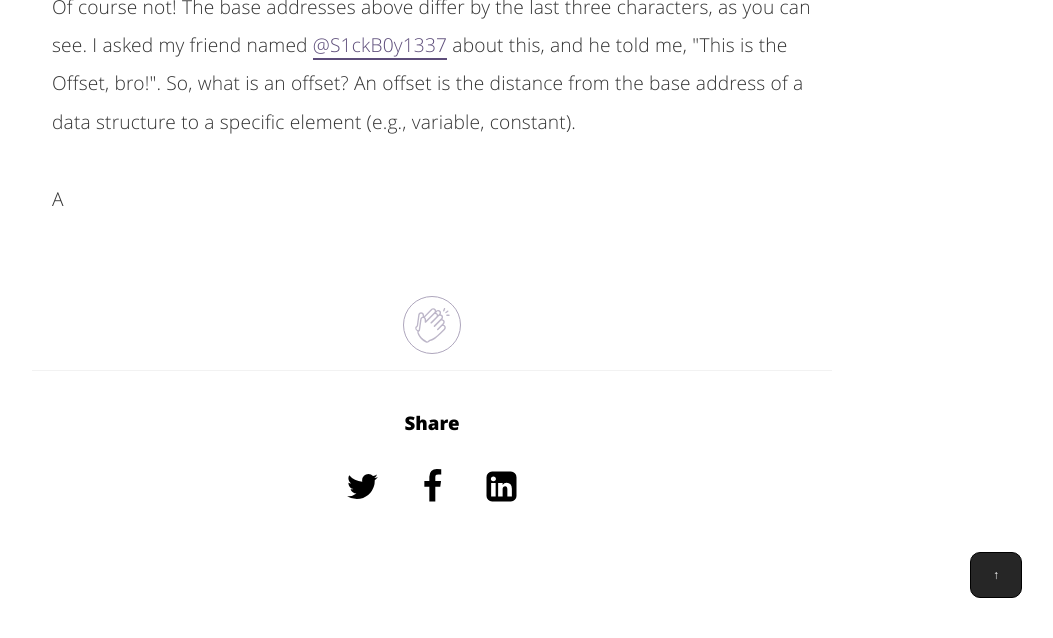
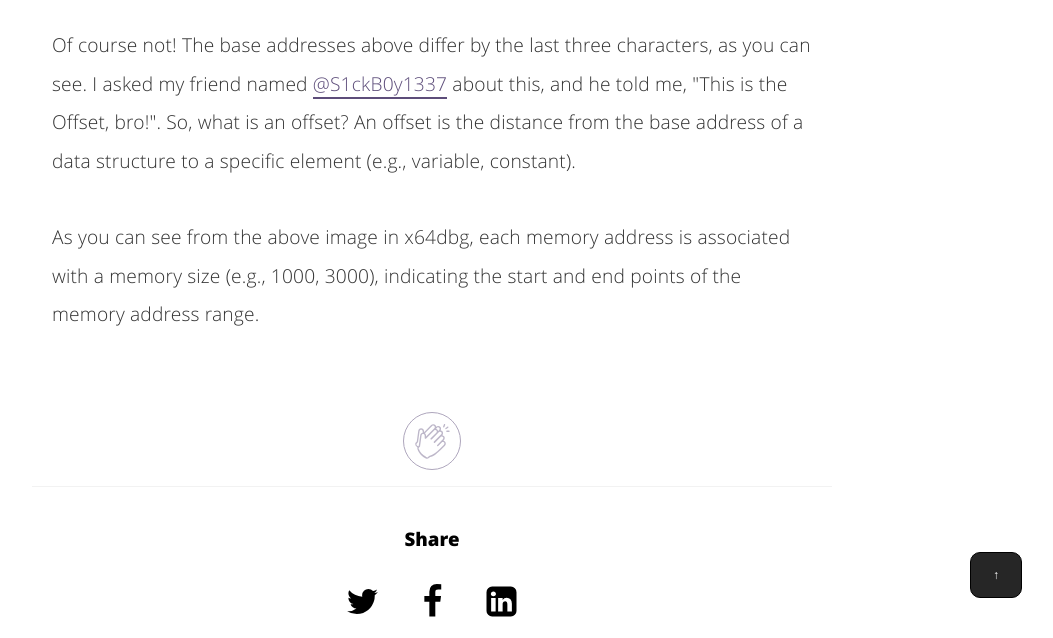
Before and after one commit to nickvourd/nickvourd.github.io, a Jekyll site: the page built from _posts/2024-04-21-the-anatomy-of-pe.md, in a window 1280 px wide and 900 px high, scrolled down 9458 px, cut to the strip 262-900 px from the top of the window. Shown: the whole strip, without its empty margins (208-1261 px from the left). Built offline with Jekyll 4.4.1, drawn with Linux system fonts in a browser that asks for light colours.

Commit message:
The Anatomy of PE

```diff
--- a/_posts/2024-04-21-the-anatomy-of-pe.md
+++ b/_posts/2024-04-21-the-anatomy-of-pe.md
@@ -300,7 +300,7 @@ int main() {
     <iframe src="https://giphy.com/embed/dDrgcii3mVnUhbjhGk" width="480" height="350" frameBorder="0" class="giphy-embed" allowFullScreen></iframe>
 </div>
 
-<p>Of course not! The base addresses above differ by the last three characters, as you can see. I asked my friend named <a href="https://twitter.com/S1ckB0y1337">@S1ckB0y1337</a> about this, and he told me, "This is the Offset, bro!". So, what is an offset? An offset is the distance from the base address of a data structure to a specific element (e.g., variable, constant).<br /><br />A</p>
+<p>Of course not! The base addresses above differ by the last three characters, as you can see. I asked my friend named <a href="https://twitter.com/S1ckB0y1337">@S1ckB0y1337</a> about this, and he told me, "This is the Offset, bro!". So, what is an offset? An offset is the distance from the base address of a data structure to a specific element (e.g., variable, constant).<br /><br /> As you can see from the above image in x64dbg, each memory address is associated with a memory size (e.g., 1000, 3000), indicating the start and end points of the memory address range.</p>
 
 <br /><br />
 
```
Also changed, not shown: assets/img/post-img/21-04-2024/x64dbg-base-address-const.png.
